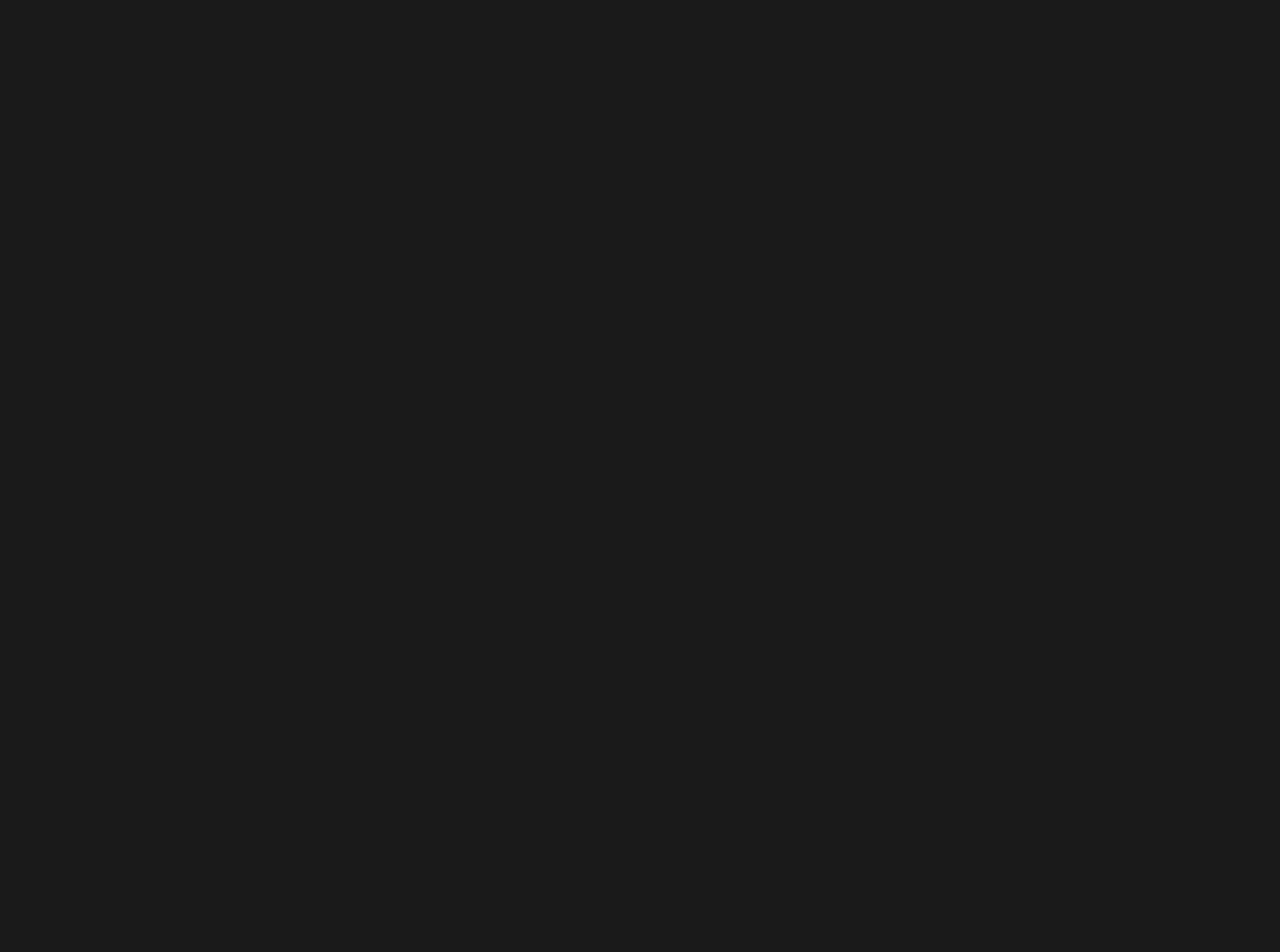
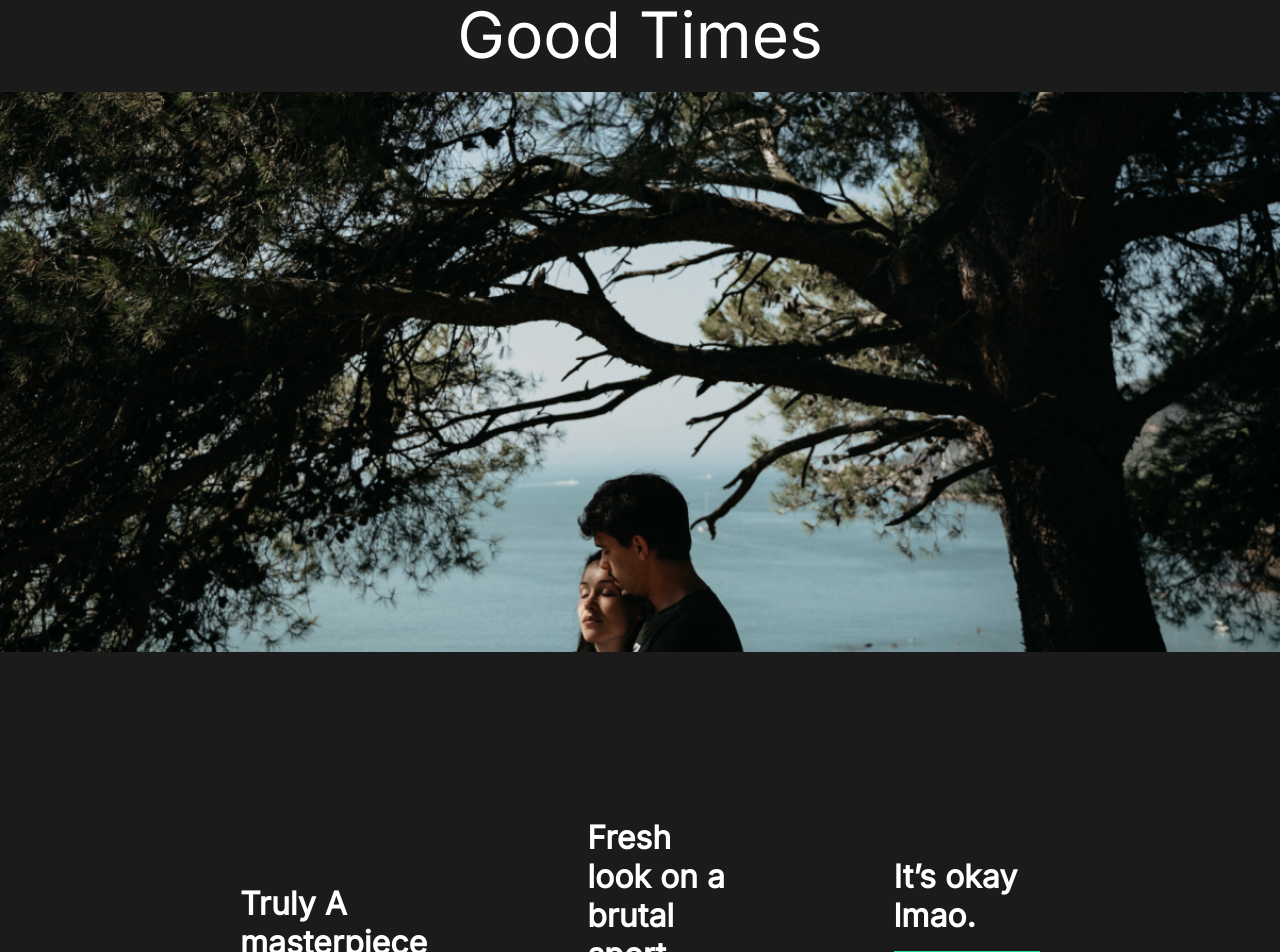
Before and after one commit to saysonjerald/portfolio-react, a React (Create React App) app: page /work/good-times in a window 1280 px wide. Shown: the part 148-1100 px from the top of the page. Before the commit the page ends 800 px from the top, so only its background shows below. Built offline with nearby package versions, Linux system fonts and the light colour scheme.

Commit message:
11.Movie Details

```diff
--- a/src/App.js
+++ b/src/App.js
@@ -7,6 +7,7 @@
 import AboutUs from './pages/AboutUs';
 import ContactUs from './pages/ContactUs';
 import OurWork from './pages/OurWork';
+import MovieDetail from './pages/MovieDetail';
 import Nav from './components/Nav';
 
 function App() {
@@ -17,12 +18,14 @@
       <Switch>
         <Route path="/" exact>
           <AboutUs />
+        </Route><Route path="/work" exact>
+          <OurWork />
+        </Route>
+        <Route path="/work/:id">
+          <MovieDetail />
         </Route>
         <Route path="/contact">
           <ContactUs />
-        </Route>
-        <Route path="/work">
-          <OurWork />
         </Route>
       </Switch>
     </div>
--- /dev/null
+++ b/src/movieState.js
@@ -0,0 +1,81 @@
+//Import Images
+import athlete from './img/athlete-small.png';
+import goodtimes from './img/goodtimes-small.png';
+import theracer from './img/theracer-small.png';
+import athlete2 from './img/athlete2.png';
+import goodtimes2 from './img/good-times2.jpg';
+import theracer2 from './img/the-racer2.jpg';
+
+export const MovieState = () => {
+  return [
+    {
+      title: 'The Athlete',
+      mainImg: athlete,
+      secondaryImg: athlete2,
+      url: '/work/the-athlete',
+      awards: [
+        {
+          title: 'Truly A masterpiece',
+          description:
+            '“Lorem Ipsum is simply dummy text of the printing and typesetting industry.”',
+        },
+        {
+          title: 'Fresh look on a brutal sport.',
+          description:
+            '“Lorem Ipsum is simply dummy text of the printing and typesetting industry.”',
+        },
+        {
+          title: 'It’s okay lmao.',
+          description:
+            '“Lorem Ipsum is simply dummy text of the printing and typesetting industry.”',
+        },
+      ],
+    },
+    {
+      title: 'Good Times',
+      mainImg: goodtimes,
+      url: '/work/good-times',
+      secondaryImg: goodtimes2,
+      awards: [
+        {
+          title: 'Truly A masterpiece',
+          description:
+            '“Lorem Ipsum is simply dummy text of the printing and typesetting industry.”',
+        },
+        {
+          title: 'Fresh look on a brutal sport.',
+          description:
+            '“Lorem Ipsum is simply dummy text of the printing and typesetting industry.”',
+        },
+        {
+          title: 'It’s okay lmao.',
+          description:
+            '“Lorem Ipsum is simply dummy text of the printing and typesetting industry.”',
+        },
+      ],
+    },
+    {
+      title: 'The Racer',
+      mainImg: theracer,
+      url: '/work/the-racer',
+      secondaryImg: theracer2,
+      awards: [
+        {
+          title: 'Truly A masterpiece',
+          description:
+            '“Lorem Ipsum is simply dummy text of the printing and typesetting industry.”',
+        },
+        {
+          title: 'Fresh look on a brutal sport.',
+          description:
+            '“Lorem Ipsum is simply dummy text of the printing and typesetting industry.”',
+        },
+        {
+          title: 'It’s okay lmao.',
+          description:
+            '“Lorem Ipsum is simply dummy text of the printing and typesetting industry.”',
+        },
+      ],
+    },
+  ];
+};
--- /dev/null
+++ b/src/pages/MovieDetail.js
@@ -0,0 +1,101 @@
+import React, { useState, useEffect } from 'react';
+import styled from 'styled-components';
+import {useHistory} from 'react-router-dom';
+import {MovieState} from '../movieState';
+
+const MovieDetail = () => {
+    const history = useHistory();
+    const url = history.location.pathname;
+
+    const [movies, setMovies] = useState(MovieState);
+    const [movie, setMovie] = useState(null);
+
+    useEffect(() => {
+        const currentMovie = movies.filter((stateMovie) => stateMovie.url === url);
+        setMovie(currentMovie[0]);
+    }, [movies, url]);
+
+    return(
+        <>{
+            movie &&
+            (<Details>
+                <HeadLine>
+                    <h2>{movie.title}</h2>
+                    <img src={movie.mainImg} alt="movie"/>
+                </HeadLine>
+                <Awards>
+                    {movie.awards.map((award) => (
+                        <Award title={award.title} description={award.description} key={award.title} />
+                    ))}
+                </Awards>
+                <ImageDisplay>
+                    <img src={movie.secondaryImg} alt={movie.title}/>
+                </ImageDisplay>
+            </Details>
+            )}</>
+    )
+}
+
+const Details = styled.div`
+    color: white;
+`
+const HeadLine = styled.div`
+    min-height: 90vh;
+    padding-top: 20vh;
+    position: relative;
+    h2 {
+        position: absolute;
+        top: 10%;
+        left: 50%;
+        transform: translate(-50%,-10%);
+    }
+    img {
+        width: 100%;
+        height: 70vh;
+        object-fit: cover;
+    }
+`
+const Awards = styled.div`
+    min-height: 80vh;
+    display:flex;
+    margin: 5rem 10rem;
+    align-items: center;
+    justify-content: space-around;
+`
+
+const AwardStyle = styled.div`
+    padding: 5rem;
+    h3 {
+        font-size: 2rem;
+    }
+    .line {
+        width: 100%;
+        background: #23d997;
+        height: 0.5rem;
+        margin: 1rem 0rem;
+    }
+    p{
+        padding: 2rem 0rem;
+    }
+`
+
+const ImageDisplay = styled.div`
+    min-height: 50vh;
+    img {
+        width: 100%;
+        height: 100vh;
+        object-fit: cover;
+    }
+`
+
+const Award = ({title, description}) => {
+    return(
+        <AwardStyle>
+            <h3>{title}</h3>
+            <div className="line"></div>
+            <p>{description}</p>
+        </AwardStyle>
+    )
+}
+
+export default MovieDetail;
--- a/src/pages/OurWork.js
+++ b/src/pages/OurWork.js
@@ -1,11 +1,61 @@
 import React from 'react';
+import styled from 'styled-components';
+import {Link} from 'react-router-dom';
+
+//Images
+import athlete from "../img/athlete-small.png";
+import theracer from "../img/theracer-small.png";
+import goodtimes from "../img/goodtimes-small.png";
 
 const OurWork = () => {
     return(
-        <div>
-            <h1>Our Work</h1>
-        </div>
+        <Work>
+            <Movie>
+                <h2>The Athlete</h2>
+                <div className="line"></div>
+                <Link to="/work/the-athlete">
+                    <img src={athlete} alt="athlete"/>
+                </Link>
+            </Movie>
+            <Movie>
+                <h2>The Racer</h2>
+                <div className="line"></div>
+                <Link to="/work/the-racer">
+                    <img src={theracer} alt="theracer"/>
+                </Link>
+            </Movie>
+            <Movie>
+                <h2>Good Times</h2>
+                <div className="line"></div>
+                <Link to="/work/good-times">
+                    <img src={goodtimes} alt="goodtimes"/>
+                </Link>
+            </Movie>
+        </Work>
     )
 }
 
+const Work = styled.div`
+    min-height: 100vh;
+    overflow: hidden;
+    padding: 5rem 10rem;
+    h2 {
+        padding: 1rem 0rem;
+    }
+`;
+
+const Movie = styled.div`
+    padding-bottom: 10rem;
+    .line{
+        height: 0.5rem;
+        background: #ccc;
+        margin-bottom: 3rem;
+    }
+    img {
+        width: 100%;
+        height: 70vh;
+        object-fit: cover;
+    }
+`;
+
 export default OurWork;
```
